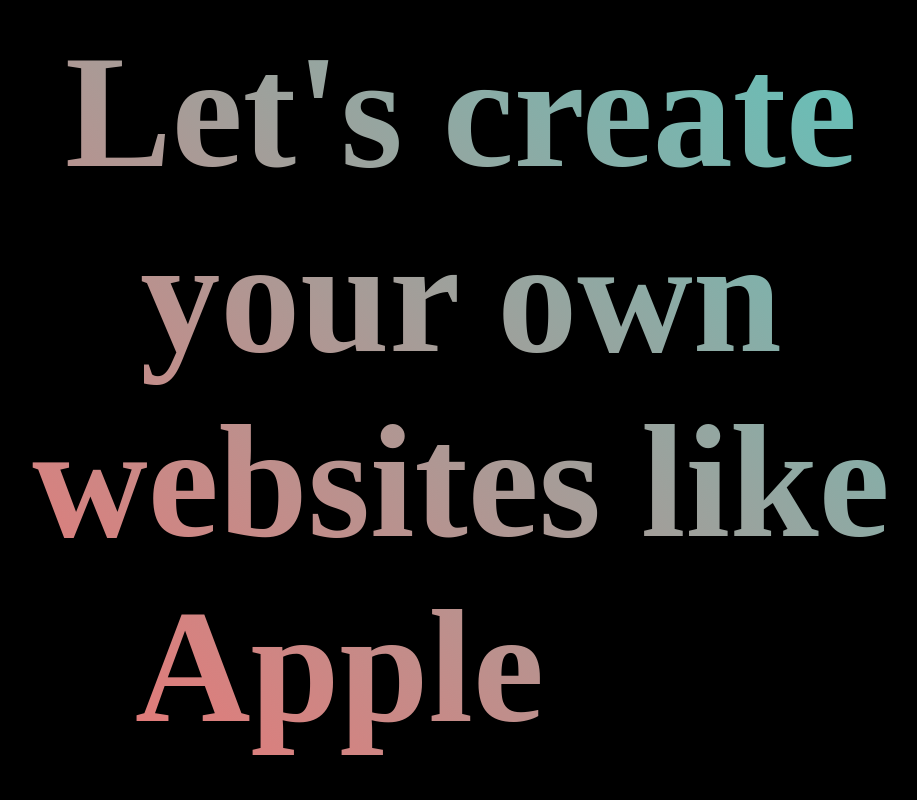
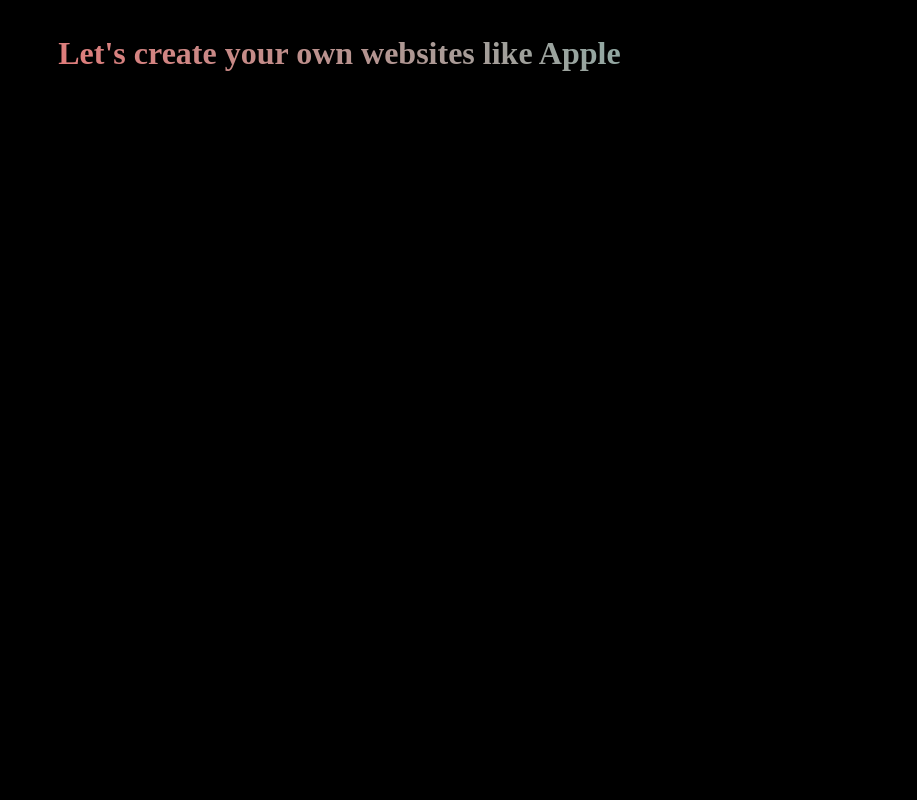
Before and after one commit to akash-20dv/Framer-scrolling-video, a React (Vite) app: page / in a window 1280 px wide. Shown: the top 800 px of the page, without its empty margins (135-1052 px from the left). Built offline with nearby package versions, Linux system fonts and the light colour scheme.

Commit message:
Update App.jsx

```diff
--- a/src/App.jsx
+++ b/src/App.jsx
@@ -51,7 +51,7 @@
       }}
     >
       <h1 style={{
-        fontSize: '10rem',
+        fontSize: 'calc(10vw + 0/5rem)',
         fontWeight: 'bold',
         padding: '20px',
         background: 'linear-gradient(45deg, #ff6b6b, #4ecdc4)',
@@ -68,11 +68,11 @@
         Let's create your own websites like Apple
 
 
-        <span style={{fontSize:'3rem' , color: "goldenrod" , position: 'relative',}}>scroll Down</span>
+        <span style={{fontSize:'3rem' , color: "white" , position: 'relative',}}>scroll Down</span>
       </h1>
 
       <canvas  width={1000} height={1000} ref={ref}
-        style={{zIndex: 1100}}
+
         />
     </div>
   );
```
